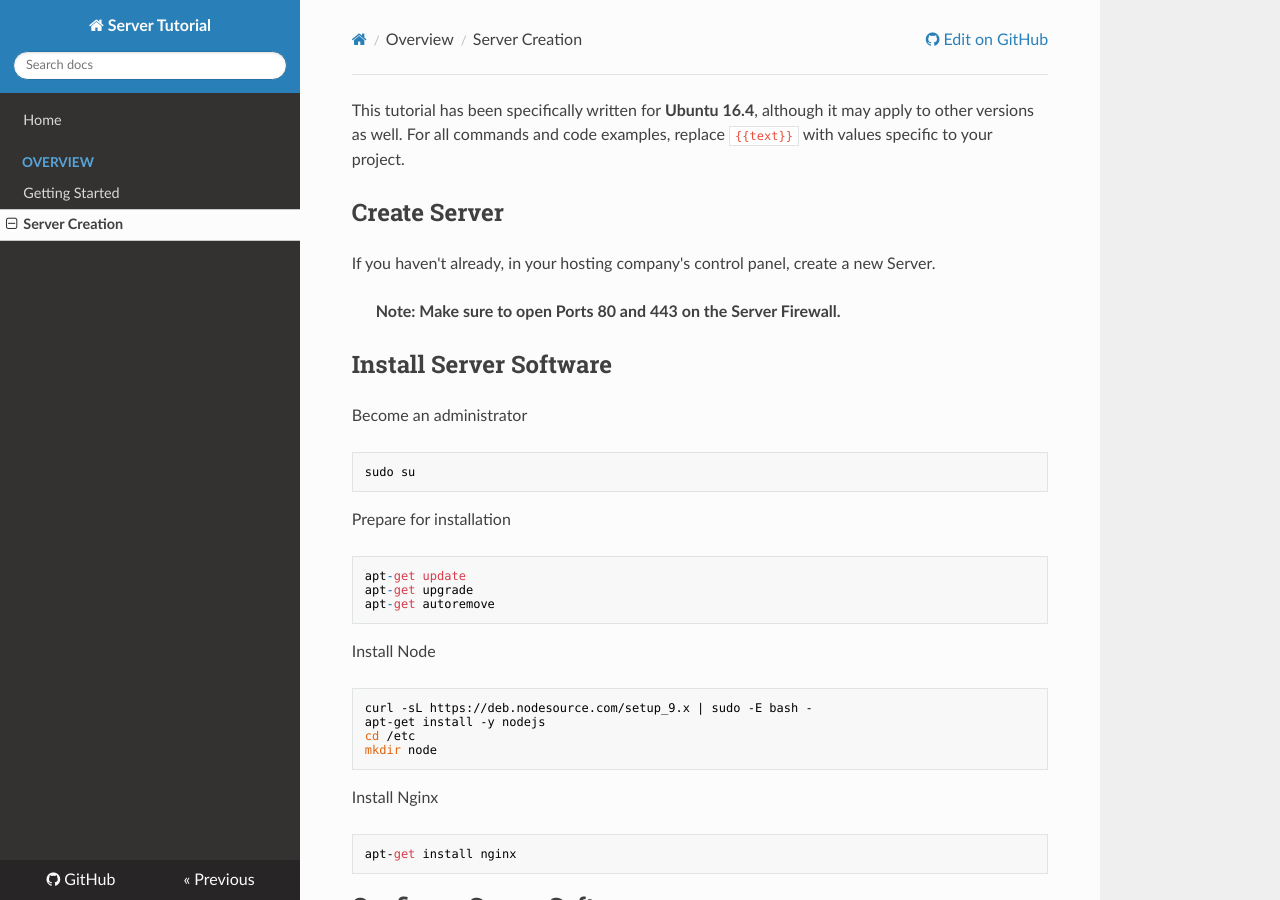
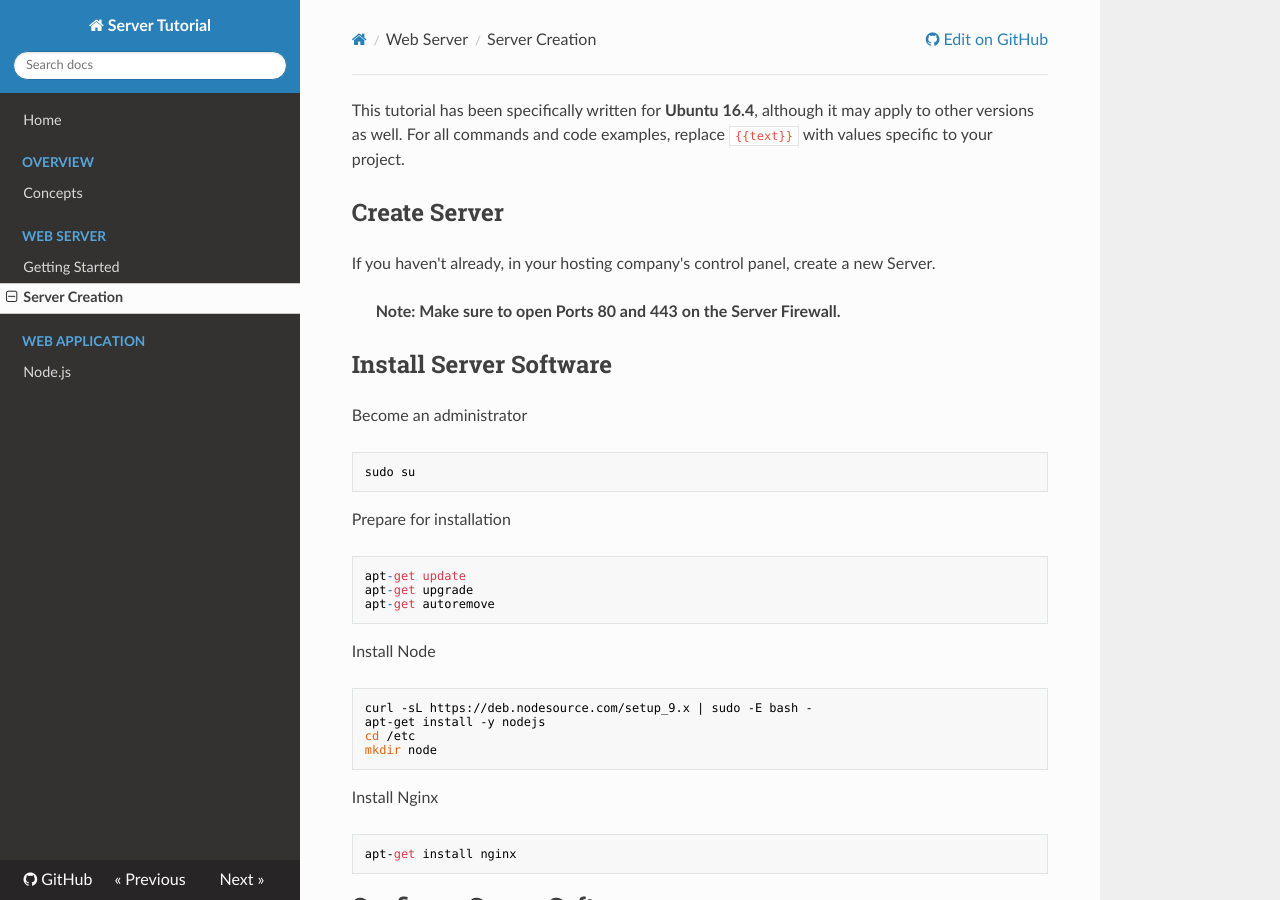
Before and after one commit to sjohnsonaz/server-tutorial, an MkDocs documentation site: the page built from docs/1-Web-Server/1.1-Server-Creation.md, in a window 1280 px wide and 900 px high. Built offline with MkDocs 1.6.1, drawn with Linux system fonts in a browser that asks for light colours; nearby versions of some CDN libraries; old or Windows-style settings are respelled for this version of MkDocs.

Commit message:
Moved Web Server docs.  Added Concepts and Node.js.

```diff
--- a/mkdocs.yml
+++ b/mkdocs.yml
@@ -5,6 +5,10 @@ copyright: Copyright &copy; 2017 Sean Johnson
 pages:
     - Home: index.md
     - Overview:
-        - Getting Started: 0-Overview/0.0-Getting-Started.md
-        - Server Creation: 0-Overview/0.1-Server-Creation.md
+        - Concepts: 0-Overview/0.0-Concepts.md
+    - Web Server:
+        - Getting Started: 1-Web-Server/1.0-Getting-Started.md
+        - Server Creation: 1-Web-Server/1.1-Server-Creation.md
+    - Web Application:
+        - Node.js: 2-Web-Application/2.0-Node.js.md
 theme: readthedocs
```
Also changed, not shown: docs/0-Overview/0.0-Concepts.md (added), docs/1-Web-Server/1.0-Getting-Started.md (renamed from docs/0-Overview/0.0-Getting-Started.md), docs/1-Web-Server/1.1-Server-Creation.md (renamed from docs/0-Overview/0.1-Server-Creation.md), docs/2-Web-Application/2.0-Node.js.md (added).
